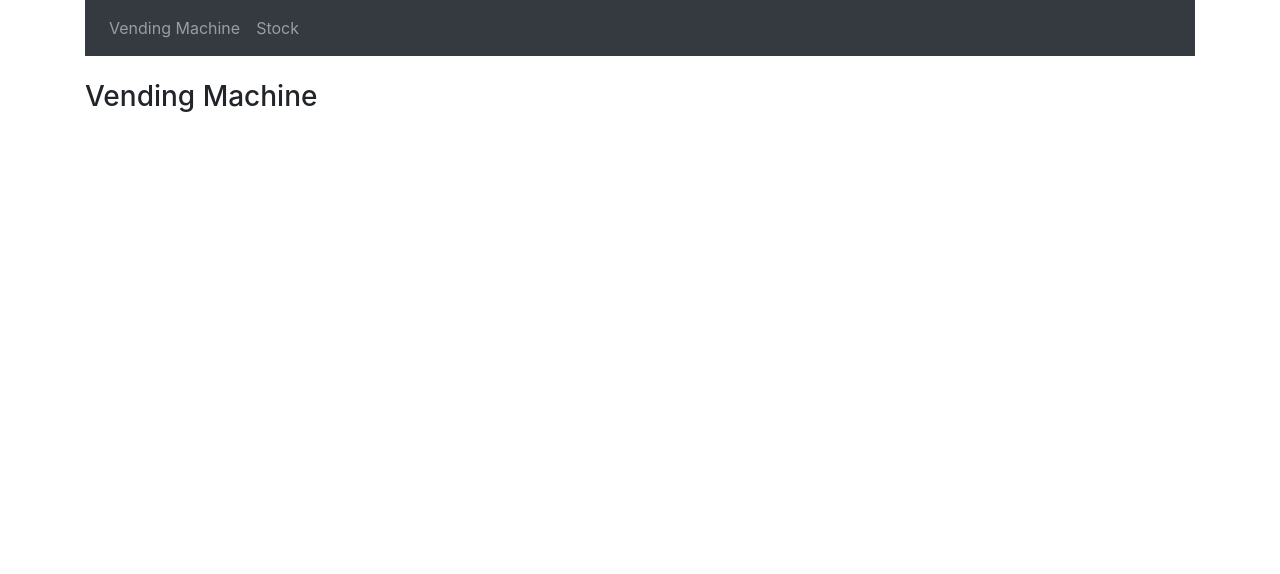
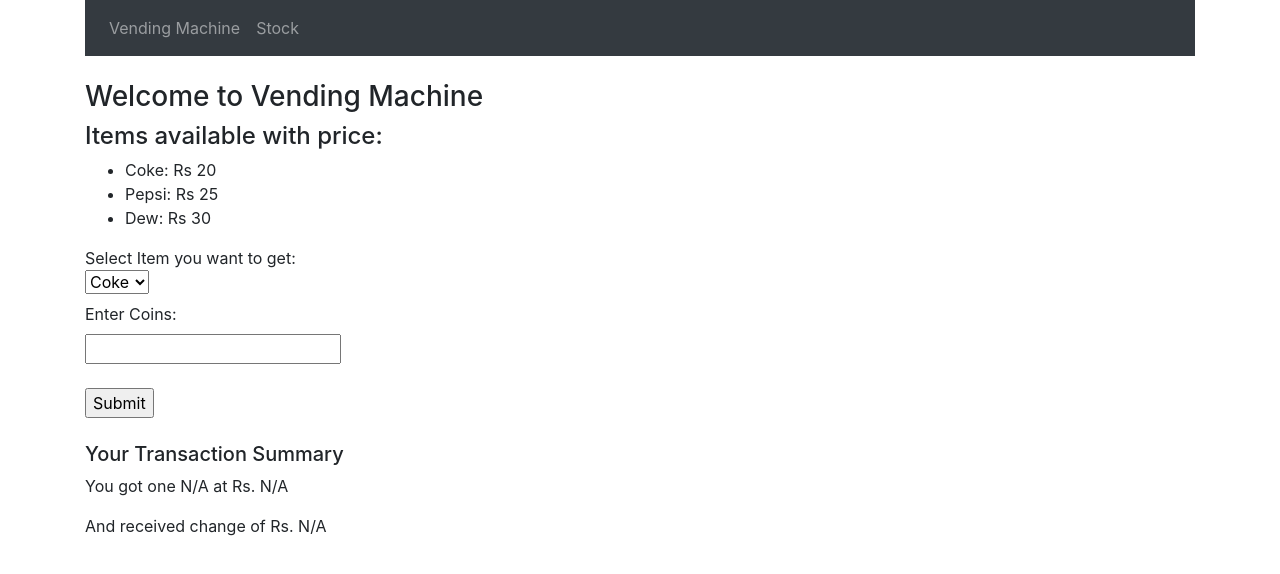
Before and after one commit to ashutoshkarna03/Vending_Machine, a React (Create React App) app in the folder frontend/: page / in a window 1280 px wide. Shown: the top 574 px of the page. Built offline with nearby package versions, Linux system fonts and the light colour scheme.

Commit message:
made first version of vending page html ready

```diff
--- a/frontend/src/components/vending.component.js
+++ b/frontend/src/components/vending.component.js
@@ -1,24 +1,16 @@
 import React, { Component } from 'react';
-import { Link } from 'react-router-dom';
+// import { Link } from 'react-router-dom';
 // import axios from 'axios';
-
-// const Exercise = props => (
-//   <tr>
-//     <td>{props.exercise.username}</td>
-//     <td>{props.exercise.description}</td>
-//     <td>{props.exercise.duration}</td>
-//     <td>{props.exercise.date.substring(0,10)}</td>
-//     <td>
-//       <Link to={"/edit/"+props.exercise._id}>edit</Link> | <a href="#" onClick={() => { props.deleteExercise(props.exercise._id) }}>delete</a>
-//     </td>
-//   </tr>
-// )
 
 export default class Vending extends Component {
   constructor(props) {
     super(props);
 
-    this.state = {exercises: []};
+    this.state = {
+      itemPurchased: 'N/A',
+      pricePaid: 'N/A',
+      returnChange: 'N/A',
+    };
   }
 
 
@@ -26,7 +18,41 @@
   render() {
     return (
       <div>
-        <h3>Vending Machine</h3>
+        <h3>Welcome to Vending Machine</h3>
+
+        <h4>Items available with price: </h4>
+        <ul>
+          <li>Coke: Rs 20</li>
+          <li>Pepsi: Rs 25</li>
+          <li>Dew: Rs 30</li>
+        </ul>
+        <div>
+          <form onSubmit={this.handleSubmit}>
+            <label>
+              Select Item you want to get:
+              <br></br>
+              <select name="item" id="item">
+                <option value="coke">Coke</option>
+                <option value="pepsi">Pepsi</option>
+                <option value="dew">Dew</option>
+              </select>
+            </label>
+            <br></br>
+            <label>Enter Coins: </label>
+            <br></br>
+            <input name="coin" id="coin" type="text"></input>
+            <br></br>
+            <br></br>
+            <input type="submit" value="Submit" />
+            <br></br>
+          </form>
+        </div>
+        <div>
+        <br></br>
+          <h5>Your Transaction Summary</h5>
+          <p>You got one {this.state.itemPurchased} at Rs. {this.state.pricePaid}</p>
+          <p>And received change of Rs. {this.state.returnChange}</p>
+        </div>
       </div>
     )
   }
```
